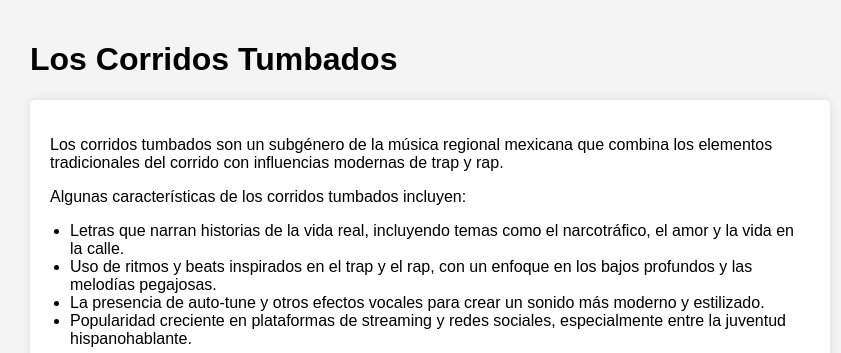
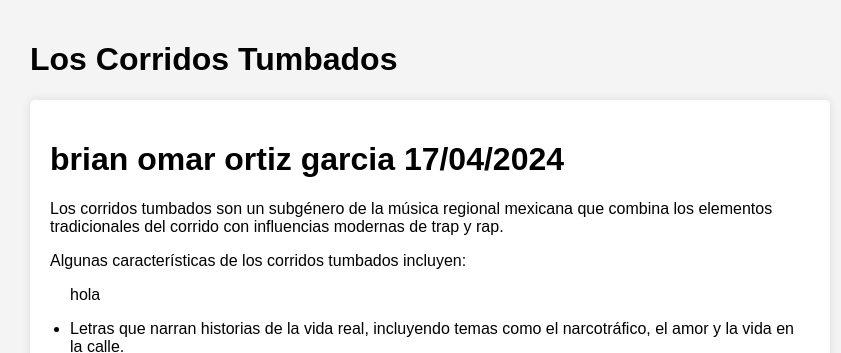
Before and after one commit to rayito2511/rayito, a plain HTML site: page index.html in a window 1280 px wide. Shown: the top 353 px of the page, without its empty margins (210-1051 px from the left). Drawn offline with Linux system fonts and the light colour scheme.

Commit message:
segundo_parcial

```diff
--- a/index.html
+++ b/index.html
@@ -7,12 +7,15 @@
     <link rel="stylesheet" href="styles.css">
 </head>
 <body>
+
     <div class="container">
         <h1>Los Corridos Tumbados</h1>
         <div class="content">
+            <h1> brian omar ortiz garcia 17/04/2024 </h1>
             <p>Los corridos tumbados son un subgénero de la música regional mexicana que combina los elementos tradicionales del corrido con influencias modernas de trap y rap.</p>
             <p>Algunas características de los corridos tumbados incluyen:</p>
             <ul>
+                <p>hola</p>
                 <li>Letras que narran historias de la vida real, incluyendo temas como el narcotráfico, el amor y la vida en la calle.</li>
                 <li>Uso de ritmos y beats inspirados en el trap y el rap, con un enfoque en los bajos profundos y las melodías pegajosas.</li>
                 <li>La presencia de auto-tune y otros efectos vocales para crear un sonido más moderno y estilizado.</li>
```
